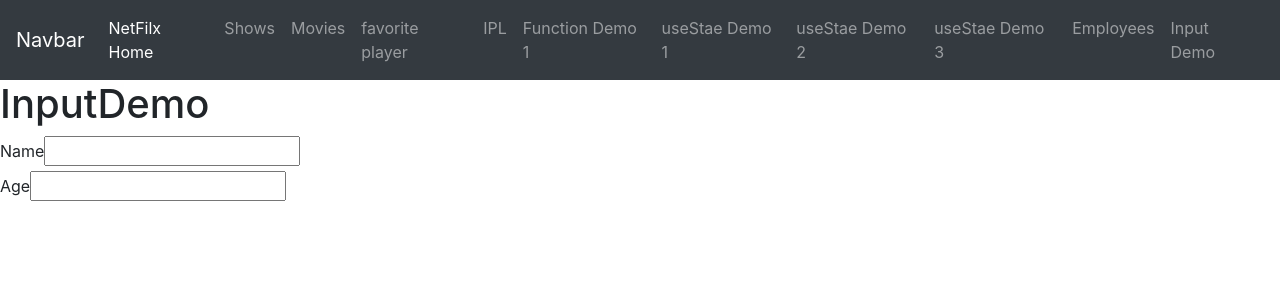
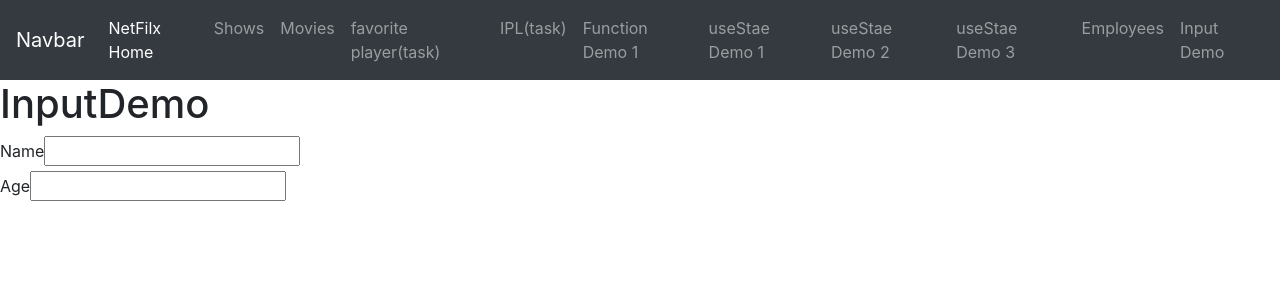
Before and after one commit to Dhananjay137/Learning26, a React (Vite) app: page /InputDemo in a window 1280 px wide. Shown: the top 300 px of the page. Built offline with nearby package versions, Linux system fonts and the light colour scheme.

Commit message:
fix: use event.target.value for age and update task labels

```diff
--- a/src/components/InputDemo.jsx
+++ b/src/components/InputDemo.jsx
@@ -9,7 +9,7 @@ export const InputDemo = () => {
   }
   const handleAge = (event) => {
     console.log(event)
-    setAge(event.target.age)
+    setAge(event.target.value)
   }
   return (
     <div>
--- a/src/components/Navbar.jsx
+++ b/src/components/Navbar.jsx
@@ -34,10 +34,10 @@ export const Navbar = () => {
               <Link className='nav-link' to='/NetflixMovies'>Movies</Link>
             </li>
             <li className='nav-item'>
-              <Link className='nav-link' to='/PlayerHome'>favorite player</Link>
+              <Link className='nav-link' to='/PlayerHome'>favorite player{`(task)`}</Link>
             </li>
             <li className='nav-item'>
-              <Link className='nav-link' to='/IPLHome'>IPL</Link>
+              <Link className='nav-link' to='/IPLHome'>IPL{`(task)`}</Link>
             </li>
             <li className='nav-item'>
               <Link className='nav-link' to='/FunctionDemo1'>Function Demo 1</Link>
```
